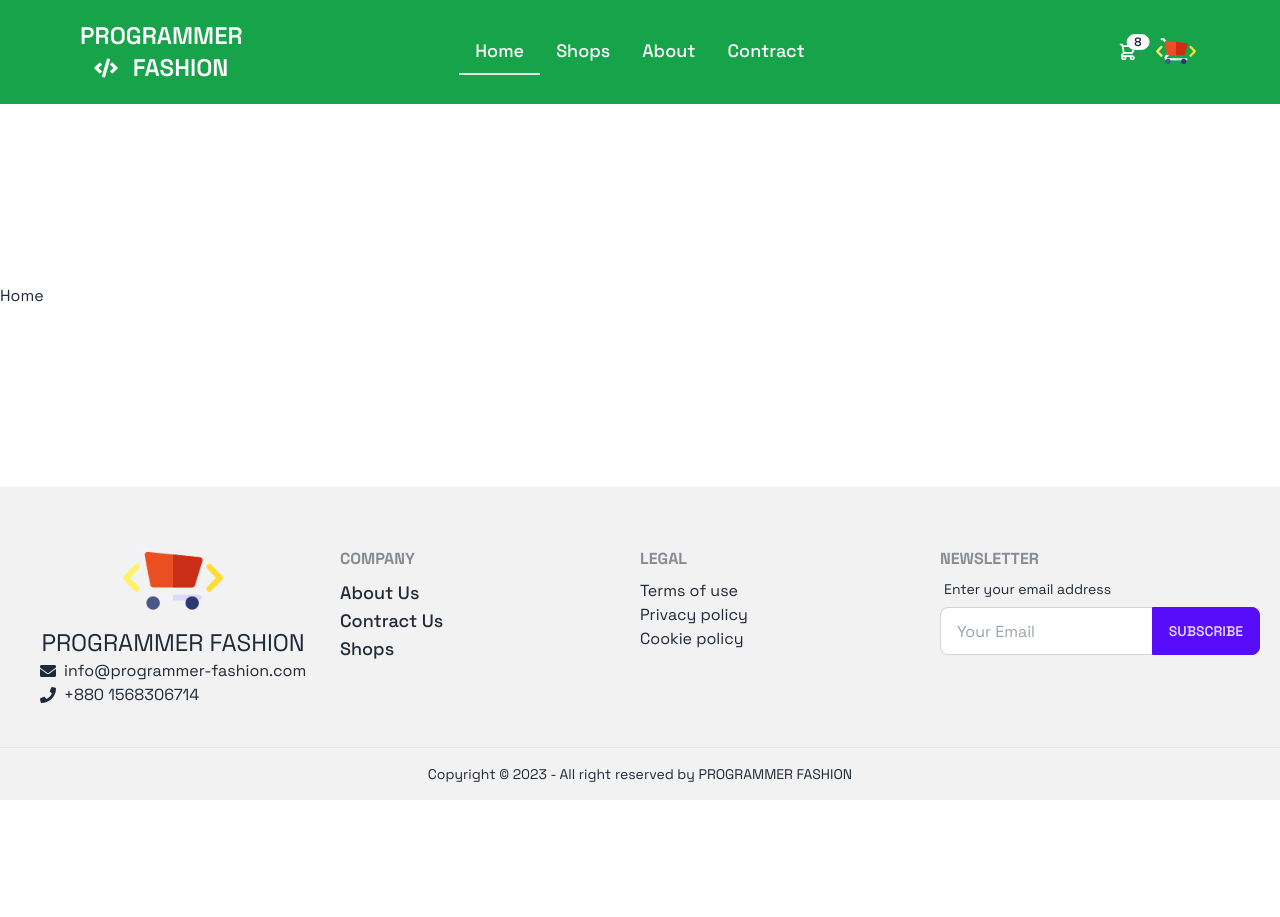
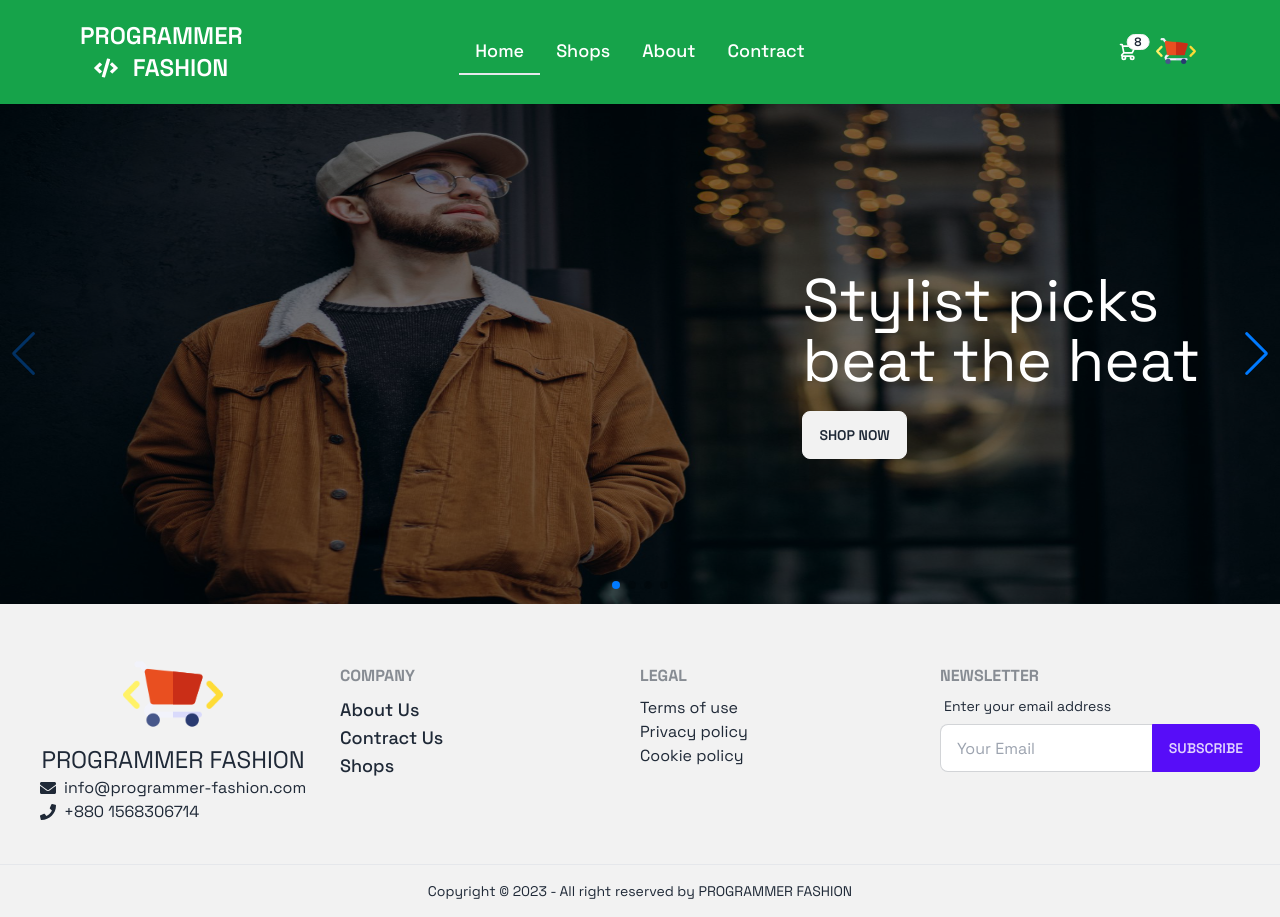
Before and after one commit to mfarhadattari/fashion-man-client, a React (Vite) app: page / in a window 1280 px wide. Before the commit the page ends 800 px from the top, so only its background shows below. Built offline with nearby package versions, Linux system fonts and the light colour scheme.

Commit message:
Banner section complete

```diff
--- a/package.json
+++ b/package.json
@@ -17,7 +17,8 @@
     "react-dom": "^18.2.0",
     "react-icons": "^4.10.1",
     "react-router-dom": "^6.14.1",
-    "sort-by": "^1.2.0"
+    "sort-by": "^1.2.0",
+    "swiper": "^9.4.1"
   },
   "devDependencies": {
     "@types/react": "^18.0.37",
--- a/src/pages/Public/Home/HomePage.jsx
+++ b/src/pages/Public/Home/HomePage.jsx
@@ -1,7 +1,9 @@
+import Banner from "./Sections/Banner";
+
 const HomePage = () => {
   return (
     <main>
-      <h1>Home</h1>
+      <Banner></Banner>
     </main>
   );
 };
--- /dev/null
+++ b/src/pages/Public/Home/Sections/Banner.jsx
@@ -0,0 +1,88 @@
+import { Swiper, SwiperSlide } from "swiper/react";
+import "swiper/css";
+import "swiper/css/navigation";
+import "swiper/css/pagination";
+import { Navigation, Pagination } from "swiper";
+import banner from "../../../../assets/images/banner.jpg";
+import { Link } from "react-router-dom";
+
+const Banner = () => {
+  return (
+    <section className="w-full">
+      <Swiper
+        cssMode={true}
+        navigation={true}
+        pagination={true}
+        modules={[Navigation, Pagination]}
+        className="mySwiper max-h-[500px] w-full"
+      >
+        <SwiperSlide>
+          <div className="relative">
+            <img src={banner} className="max-h-[500px] w-full" alt="" />
+            <div className="w-full h-full absolute top-0 bg-black bg-opacity-50"></div>
+            <div className="absolute top-1/3 right-20 text-white">
+              <h1 className="text-2xl md:text-6xl">
+                Stylist picks <br /> beat the heat
+              </h1>
+              <Link to="shops">
+                <button className="btn btn-sm md:btn-md md:mt-5">
+                  Shop Now
+                </button>
+              </Link>
+            </div>
+          </div>
+        </SwiperSlide>
+        <SwiperSlide>
+          <div className="relative">
+            <img src={banner} className="max-h-[500px] w-full" alt="" />
+            <div className="w-full h-full absolute top-0 bg-black bg-opacity-50"></div>
+            <div className="absolute top-1/3 right-20 text-white">
+              <h1 className="text-2xl md:text-6xl">
+                Stylist picks <br /> beat the heat
+              </h1>
+              <Link to="shops">
+                <button className="btn btn-sm md:btn-md md:mt-5">
+                  Shop Now
+                </button>
+              </Link>
+            </div>
+          </div>
+        </SwiperSlide>
+        <SwiperSlide>
+          <div className="relative">
+            <img src={banner} className="max-h-[500px] w-full" alt="" />
+            <div className="w-full h-full absolute top-0 bg-black bg-opacity-50"></div>
+            <div className="absolute top-1/3 right-20 text-white">
+              <h1 className="text-2xl md:text-6xl">
+                Stylist picks <br /> beat the heat
+              </h1>
+              <Link to="shops">
+                <button className="btn btn-sm md:btn-md md:mt-5">
+                  Shop Now
+                </button>
+              </Link>
+            </div>
+          </div>
+        </SwiperSlide>
+        <SwiperSlide>
+          <div className="relative">
+            <img src={banner} className="max-h-[500px] w-full" alt="" />
+            <div className="w-full h-full absolute top-0 bg-black bg-opacity-50"></div>
+            <div className="absolute top-1/3 right-20 text-white">
+              <h1 className="text-2xl md:text-6xl">
+                Stylist picks <br /> beat the heat
+              </h1>
+              <Link to="shops">
+                <button className="btn btn-sm md:btn-md md:mt-5">
+                  Shop Now
+                </button>
+              </Link>
+            </div>
+          </div>
+        </SwiperSlide>
+      </Swiper>
+    </section>
+  );
+};
+
+export default Banner;
--- a/src/pages/Public/Shared/NavigationBar.jsx
+++ b/src/pages/Public/Shared/NavigationBar.jsx
@@ -27,7 +27,7 @@ const NavigationBar = () => {
   const user = true;
   return (
     <nav
-      className={`navbar p-5 md:px-20 items-center ${
+      className={`navbar p-5 md:px-20 items-center sticky top-0 z-50 ${
         isDark ? "bg-slate-950" : "bg-green-600 text-white"
       }`}
     >
```
Also changed, not shown: src/assets/images/banner.jpg (added), 1 other file (tests, documents, lock files or other folders).
